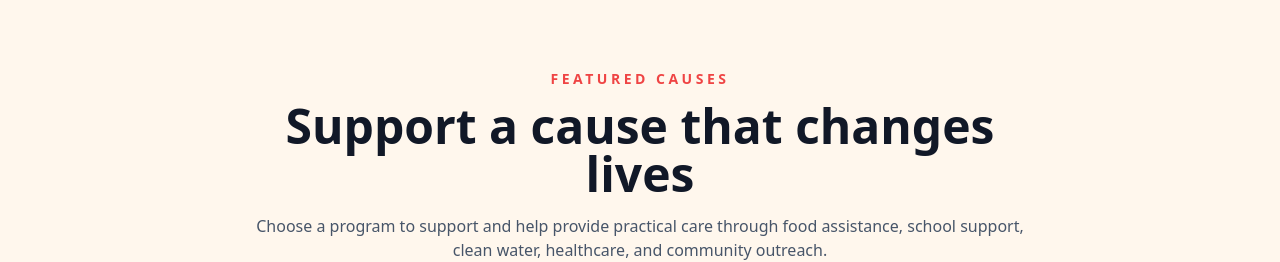
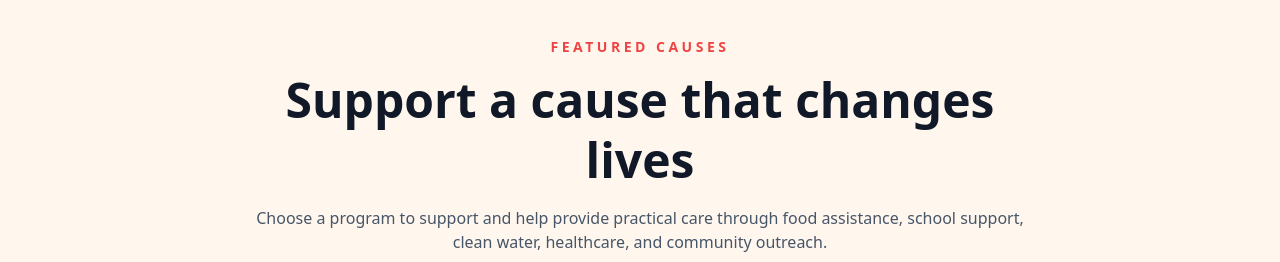
Before and after one commit to brianmichaelu/hopebridge-foundation, a Next.js app: page / in a window 1280 px wide. Shown: the part 1825-2087 px from the top of the page. Built offline with nearby package versions, Linux system fonts and the light colour scheme.

Commit message:
Refactor ProgramsSection styles and heading size
Tighten featured causes spacing

```diff
--- a/components/ProgramsSection.tsx
+++ b/components/ProgramsSection.tsx
@@ -3,13 +3,13 @@ import { featuredCauses } from "@/data/causes";
 
 export default function ProgramsSection() {
   return (
-    <section className="section-padding bg-cream">
+    <section className="bg-cream px-5 pb-16 pt-12 sm:px-8 lg:px-12 lg:pb-24 lg:pt-16">
       <div className="container-width">
         <div className="mx-auto mb-12 max-w-3xl text-center">
           <span className="text-sm font-black uppercase tracking-[0.25em] text-coral">
             Featured Causes
           </span>
-          <h2 className="mt-3 text-4xl font-black text-navy lg:text-5xl">
+          <h2 className="mt-3 text-4xl font-black leading-tight text-navy lg:text-[48px]">
             Support a cause that changes lives
           </h2>
           <p className="mt-4 text-slate-600">
```
